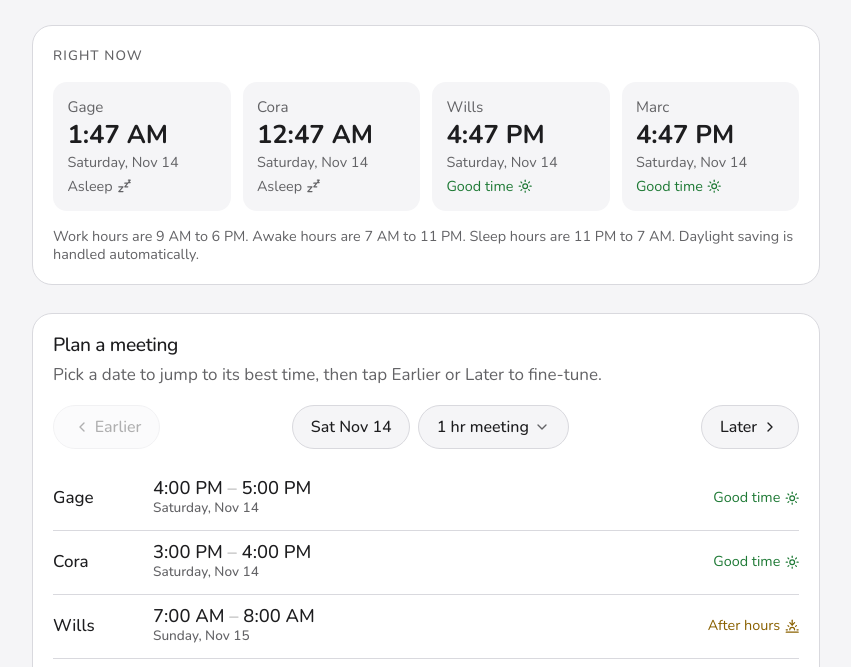
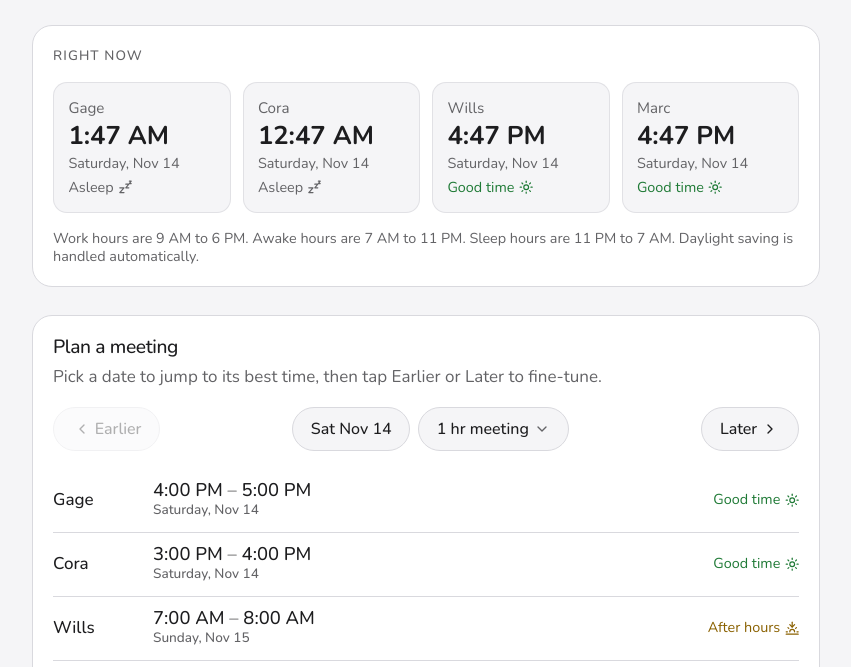
Before and after one commit to fwancis9/team-overlap, a plain HTML site: page index.html in a window 1280 px wide. Shown: the part 119-786 px from the top of the page, without its empty margins (214-1065 px from the left). Drawn offline with nearby package versions, Linux system fonts and the light colour scheme.

Commit message:
Add subtle card borders and raise range dash contrast
- Right now cards get a soft edge line
- Time range dash at 62% opacity to keep 4.5:1 contrast in light and dark

```diff
--- a/styles.css
+++ b/styles.css
@@ -67,6 +67,7 @@ p { margin: 0; color: var(--muted); }
 .now-grid { display: grid; grid-template-columns: repeat(4, minmax(0, 1fr)); gap: 0.75rem; }
 @media (max-width: 760px) { .now-grid { grid-template-columns: repeat(2, minmax(0, 1fr)); } }
 .now-person {
+  border: 1px solid color-mix(in srgb, var(--border) 70%, transparent);
   background: var(--background);
   border-radius: 14px;
   padding: 0.85rem 0.9rem;
@@ -163,7 +164,7 @@ select.overlay-control { -webkit-appearance: none; appearance: none; }
 
 /* Rolling digits: changed characters slide through a clipped window that fades at its top and bottom edges. */
 .plan-range-text { display: block; line-height: 1.1; white-space: nowrap; }
-.range-dash { opacity: 0.35; font-weight: 400; }
+.range-dash { opacity: 0.62; font-weight: 400; } /* 0.62 keeps 4.5:1 contrast in light and dark */
 .roll-char { display: inline-block; position: relative; white-space: pre; vertical-align: top; line-height: 1.1; }
 .roll-window {
   overflow: hidden;
```
